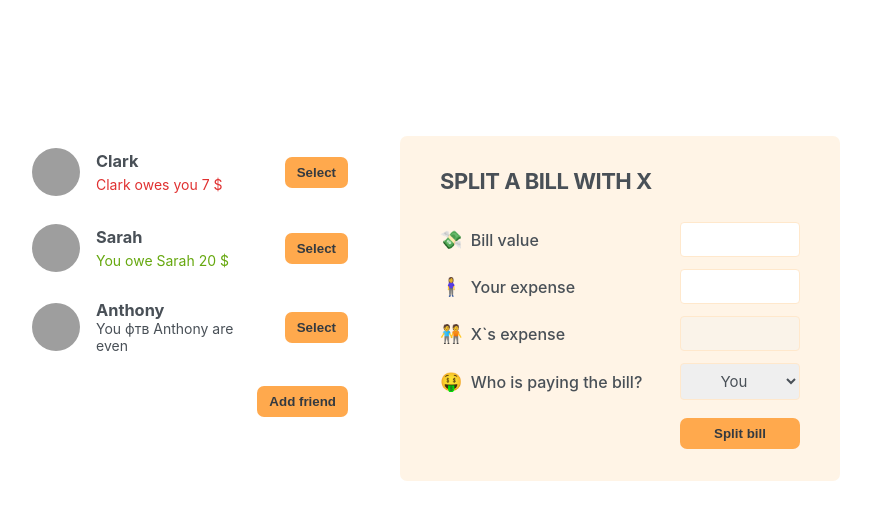
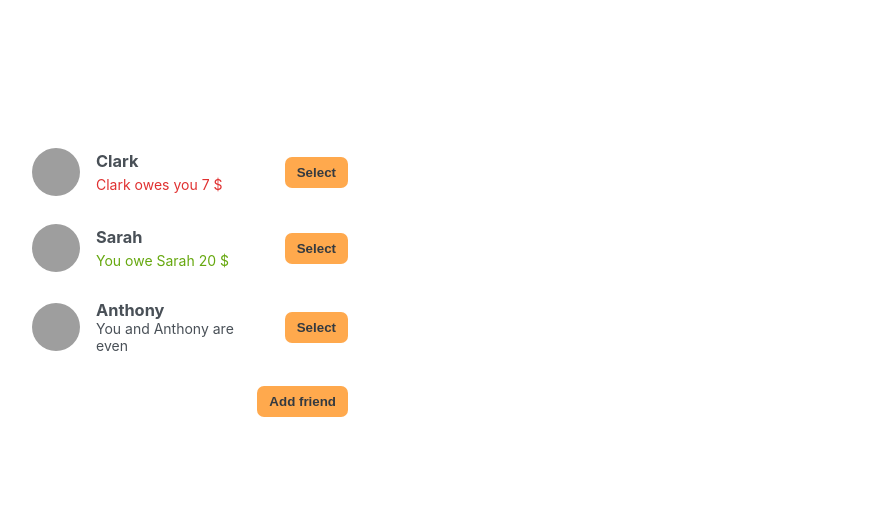
Before and after one commit to uhpoler/EatAndSplit, a React (Create React App) app: page / in a window 1280 px wide. Shown: the top 520 px of the page, without its empty margins (210-1081 px from the left). Built offline with nearby package versions, Linux system fonts and the light colour scheme; grey boxes are pictures that could not be loaded.

Commit message:
Added selecting a friend

```diff
--- a/src/App.js
+++ b/src/App.js
@@ -32,6 +32,7 @@
 export default function App() {
   const [friends, setFriends] = useState(initialFriends);
   const [showAddFriend, setShowAddFriend] = useState(false);
+  const [selectedFriend, setSelectedFriend] = useState(null);
 
   function handleShowAddFriend() {
     setShowAddFriend((show) => !show);
@@ -42,33 +43,51 @@
     setShowAddFriend(false);
   }
 
+  function handleSelection(friend) {
+    // setSelectedFriend(friend);
+    setSelectedFriend((cur) => (cur?.id === friend?.id ? null : friend));
+    setShowAddFriend(false);
+  }
+
   return (
     <div className="app">
       <div className="sidebar">
-        <FriendsList friends={friends} />
+        <FriendsList
+          friends={friends}
+          onSelection={handleSelection}
+          selectedFriend={selectedFriend}
+        />
+
         {showAddFriend && <FormAddFriend onAddFriend={handleAddFriend} />}
+
         <Button onClick={handleShowAddFriend}>
           {showAddFriend ? "Close" : "Add friend"}
         </Button>
       </div>
-      <FormSplitBill />
+      {selectedFriend && <FormSplitBill selectedFriend={selectedFriend} />}
     </div>
   );
 }
 
-function FriendsList({ friends }) {
+function FriendsList({ friends, onSelection, selectedFriend }) {
   return (
     <ul>
       {friends.map((friend) => (
-        <Friend friend={friend} key={friend.id} />
+        <Friend
+          friend={friend}
+          key={friend.id}
+          onSelection={onSelection}
+          selectedFriend={selectedFriend}
+        />
       ))}
     </ul>
   );
 }
 
-function Friend({ friend }) {
+function Friend({ friend, onSelection, selectedFriend }) {
+  const isSelected = selectedFriend?.id === friend.id;
   return (
-    <li>
+    <li className={isSelected ? "selected" : ""}>
       <img src={friend.image} alt={friend.name} />
       <h3>{friend.name}</h3>
 
@@ -84,9 +103,11 @@
         </p>
       )}
 
-      {friend.balance === 0 && <p>You фтв {friend.name} are even</p>}
+      {friend.balance === 0 && <p>You and {friend.name} are even</p>}
 
-      <Button>Select</Button>
+      <Button onClick={() => onSelection(friend)}>
+        {isSelected ? "Close" : "Select"}
+      </Button>
     </li>
   );
 }
@@ -135,10 +156,10 @@
   );
 }
 
-function FormSplitBill() {
+function FormSplitBill({ selectedFriend }) {
   return (
     <form className="form-split-bill">
-      <h2>Split a bill with X</h2>
+      <h2>Split a bill with {selectedFriend.name}</h2>
 
       <label>💸 Bill value</label>
       <input type="text"></input>
@@ -146,13 +167,13 @@
       <label>🧍‍♀️ Your expense</label>
       <input type="text"></input>
 
-      <label>🧑‍🤝‍🧑 X`s expense</label>
+      <label>🧑‍🤝‍🧑 {selectedFriend.name}`s expense</label>
       <input type="text" disabled></input>
 
       <label>🤑 Who is paying the bill?</label>
       <select>
         <option value="user">You</option>
-        <option value="friend">X</option>
+        <option value="friend"> {selectedFriend.name}</option>
       </select>
       <Button>Split bill</Button>
     </form>
```
